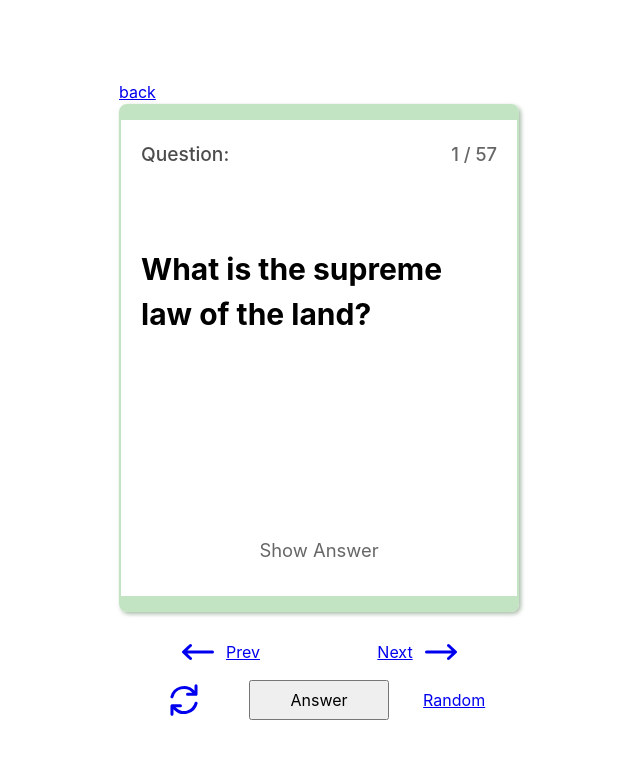
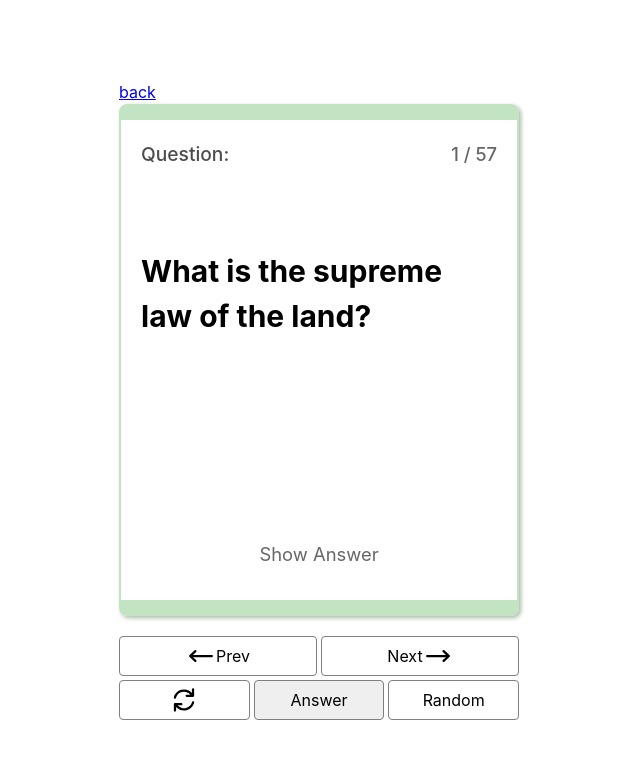
Before and after one commit to sprajams/flashcards, a React (Create React App) app: page /category/1/1 in a window 1280 px wide. Shown: the top 758 px of the page, without its empty margins (321-961 px from the left). Built offline with nearby package versions, Linux system fonts and the light colour scheme.

Commit message:
active button re-styling

```diff
--- a/src/components/CardMain/index.jsx
+++ b/src/components/CardMain/index.jsx
@@ -2,6 +2,7 @@ import { useState } from "react";
 import { Link, useParams } from "react-router-dom";
 import CardLayout from "../CardLayout";
 import groups from "../../assets/grouped";
+import styles from "./styles.module.scss";
 
 const CardMain = () => {
   const { categoryId, cardIndex } = useParams();
@@ -12,12 +13,12 @@ const CardMain = () => {
   const [activeFront, setActiveFront] = useState(true);
 
   return (
-    <div className="outer">
-      <div className="inner">
+    <div className={styles.outer}>
+      <div className={styles.inner}>
         <Link to="/">back</Link>
 
         <>
-          <div className="contentContainer">
+          <div className={styles.contentContainer}>
             <CardLayout
               question={data[adjustedIndex].question}
               options={data[adjustedIndex].options}
@@ -27,10 +28,10 @@ const CardMain = () => {
               setActiveFront={setActiveFront}
             />
           </div>
-          <div className="btnContainer">
-            <div className="btnBottom">
+          <div className={styles.btnContainer}></div>
+          <div className={styles.btnBottom}>
             <Link
-                className="btn"
+              className={styles.btn}
               to={`/category/${categoryId}/${
                 activeIndex === 1 ? data.length : activeIndex - 1
               }`}
@@ -50,7 +51,7 @@ const CardMain = () => {
               <span>Prev</span>
             </Link>
             <Link
-                className="btn"
+              className={styles.btn}
               to={`/category/${categoryId}/${
                 activeIndex === data.length ? 1 : activeIndex + 1
               }`}
@@ -71,8 +72,8 @@ const CardMain = () => {
             </Link>
           </div>
 
-            <div className="btnTop">
-              <Link className="btn" to={`/category/${categoryId}/1`}>
+          <div className={styles.btnTop}>
+            <Link className={styles.btn} to={`/category/${categoryId}/1`}>
               {/* refresh button */}
               <svg
                 xmlns="http://www.w3.org/2000/svg"
@@ -89,20 +90,19 @@ const CardMain = () => {
             </Link>
 
             <button
-                className="btn"
+              className={styles.btn}
               onClick={() => setActiveFront(!activeFront)}
             >
               {activeFront ? "Answer" : "Question"}
             </button>
             <Link
-                className="btn"
+              className={styles.btn}
               to={`/category/${categoryId}/${Math.floor(
                 Math.random() * data.length + 1
               )}`}
             >
               Random
             </Link>
-            </div>
           </div>
         </>
       </div>
--- /dev/null
+++ b/src/components/CardMain/styles.module.scss
@@ -0,0 +1,64 @@
+.outer {
+  padding: 40px 20px;
+  height: 100%;
+  display: flex;
+  justify-content: center;
+  align-items: center;
+}
+
+.inner {
+  width: 100%;
+  height: 100%;
+  max-width: 700px;
+  display: flex;
+  flex-direction: column;
+  max-width: 440px;
+}
+
+.contentContainer {
+  flex-grow: 1;
+}
+
+.btnContainer {
+  margin-top: 20px;
+
+  display: flex;
+  justify-content: center;
+  flex-direction: column;
+  gap: 8px;
+}
+
+.btnTop {
+  display: flex;
+  justify-content: center;
+  gap: 4px;
+  margin-top: 4px;
+}
+.btnBottom {
+  width: 100%;
+  display: flex;
+  gap: 4px;
+  justify-content: center;
+}
+
+.btn {
+  display: flex;
+  flex-direction: row;
+  width: 100%;
+  justify-content: center;
+  align-items: center;
+  height: 40px;
+  cursor: pointer;
+  border: 1px solid grey;
+  padding: 4px;
+  text-decoration: none;
+  border-radius: 4px;
+  color: inherit;
+}
+.icon {
+  height: 100%;
+}
+.btn--small {
+  flex-basis: 33%;
+  padding: 5px;
+}
```
Lines whose indentation alone changed are shown as unchanged.
